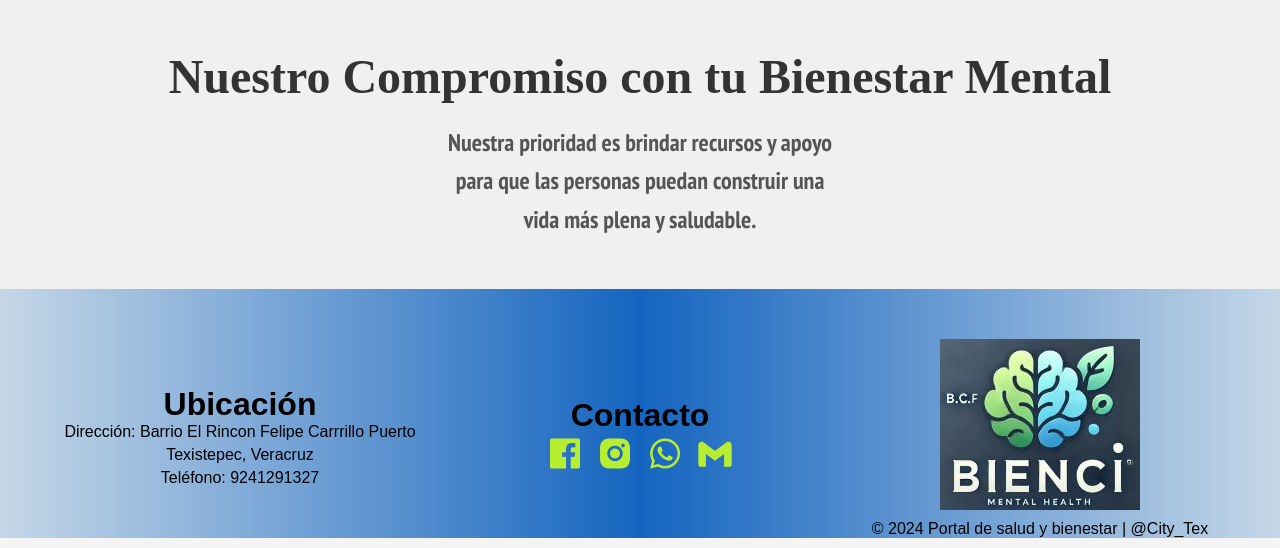
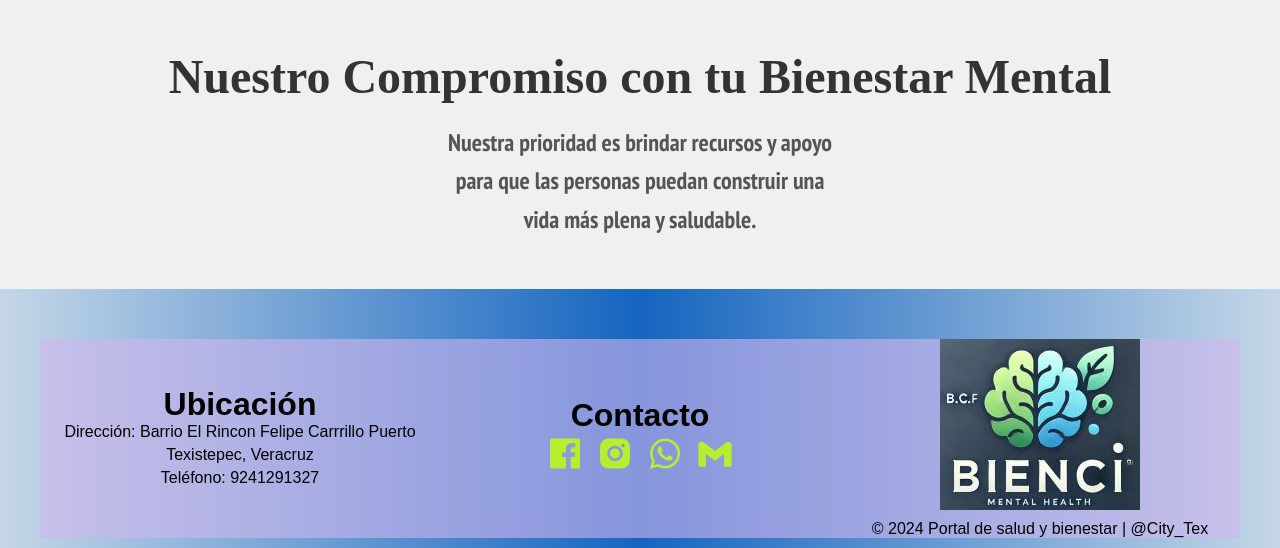
Before and after one commit to Ciclali02cb/crud_clientesBCOF, a Django app: page / in a window 1280 px wide. Shown: the part 2756-3304 px from the top of the page. Run offline with Django 5.2, Linux system fonts and the light colour scheme; some libraries are stand-ins or nearby versions; some web fonts are replaced.

Commit message:
Cambios_INDEX_3

```diff
--- a/clientes/static/clientes/style2.css
+++ b/clientes/static/clientes/style2.css
@@ -427,7 +427,7 @@ section{
 }
 /*ESTO SERA EL FOOTER */
 .footer {
-    background-color: bisque;
+    background: bisque;
     padding: 40px;   /* Aumentado el padding */
     display: flex;
     flex-direction: column;
@@ -442,6 +442,8 @@ section{
     width: 100%;
     max-width: 1200px;
     margin: 0 auto;
+    background-color: #d0b7ee9a; /* Color de fondo */
+    margin-bottom: 10px; /* Espacio debajo de la sección */
 }
 .footer-section {
     text-align: center;
@@ -495,7 +497,6 @@ section{
 .social-links a i {
     font-size: 40px;
 }
-
 
 .Columnas4 {
     background-color: #83efc6cf; /* Color de fondo */
```
